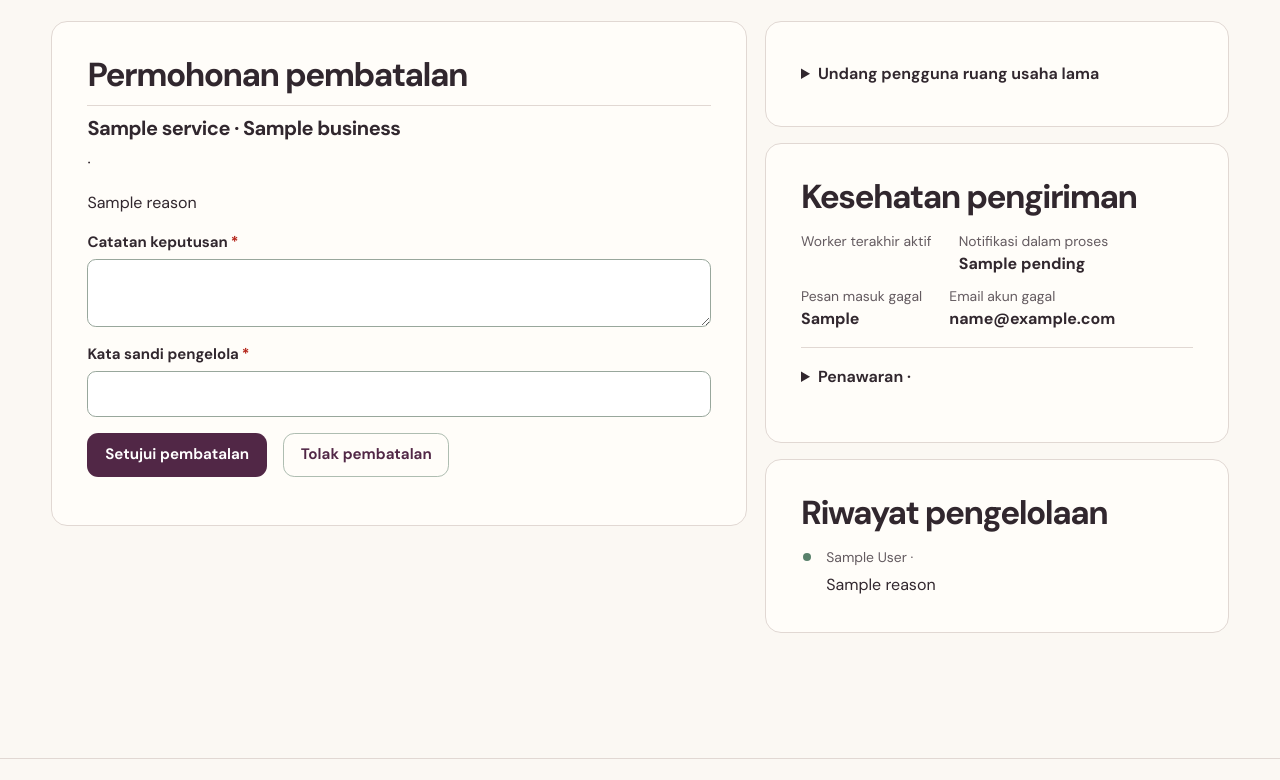
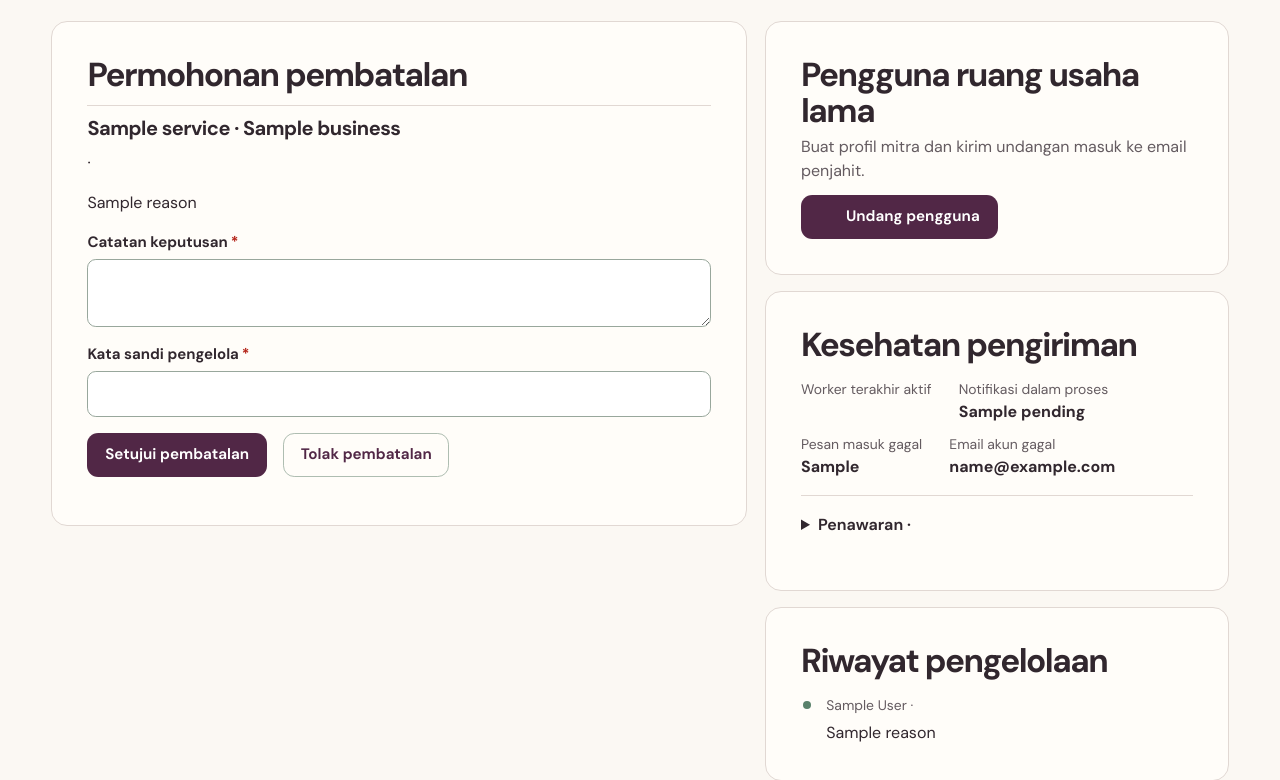
Before and after one commit to TheGoodEvil28/merajut, a Node project: template apps/marajut/views/operations-support.ejs in a window 1280 px wide. Shown: the part 194-974 px from the top of the page. Run offline with Node 20 templates, Linux system fonts and the light colour scheme; the template is opened without the code that fills it: most values are stand-ins (such as "Sample title", 1, 10 or a date in 2020).

Commit message:
feat(operations-support): replace collapsible form with modal for inviting users
* Updated the invite user functionality to use a modal dialog instead of a collapsible form.
* Improved user experience by providing a clearer interface for inviting old business users.
* Adjusted the invite form fields and added a cancel button for better usability.

```diff
--- a/apps/marajut/public/style.css
+++ b/apps/marajut/public/style.css
@@ -718,3 +718,7 @@ button.danger-outline:hover { color: #fff; background: var(--clay); border-color
   .studio-shell .nav-account form { width: 100%; }
   .studio-shell .site-header .nav-account .quiet { width: 100%; justify-content: flex-start; gap: .72rem; min-height: 44px; padding: .6rem .8rem; font-size: .95rem; }
 }
+
+/* Operasional: invite card stacks heading, text and the opener button. */
+.invite-card .section-caption { display: grid; justify-items: start; gap: .75rem; margin-bottom: 0; }
+.invite-card .section-caption p { margin-top: .35rem; }
--- a/apps/marajut/views/intake.ejs
+++ b/apps/marajut/views/intake.ejs
@@ -4,7 +4,7 @@
   AWAITING_HUMAN: 'Perlu ditangani', HUMAN: 'Sedang ditangani', RESOLVED: 'Percakapan selesai'
 }; %>
 <section class="section">
-  <% const backLink = user.role === 'provider' ? ['/workspace', 'Ringkasan Usaha'] : user.role === 'customer' ? ['/workspace', 'Pesanan Saya'] : user.manager ? ['/pengelola', 'Pesanan'] : null; %>
+  <% const backLink = user.role === 'provider' ? null : user.role === 'customer' ? ['/workspace', 'Pesanan Saya'] : user.manager ? ['/pengelola', 'Pesanan'] : null; %>
   <% if (backLink) { %><a class="back" href="<%= backLink[0] %>"><%= backLink[1] %></a><% } %>
   <div class="page-heading">
     <h1><%= user.role === 'customer' ? 'Simulasi WhatsApp' : 'Percakapan WhatsApp' %></h1>
--- a/apps/marajut/views/operations-support.ejs
+++ b/apps/marajut/views/operations-support.ejs
@@ -27,11 +27,16 @@
         </form>
       <% } %></details><% } %>
   </div><div class="stack">
-<details class="card"><summary>Undang pengguna ruang usaha lama</summary><form class="stack" action="/api/v1/management/invites" method="post">
-<label><span class="field-label">Nama usaha<span class="req" aria-hidden="true"></span></span><input name="name" required minlength="3" maxlength="80"></label><label><span class="field-label">Area layanan<span class="req" aria-hidden="true"></span></span><input name="area" required minlength="3" maxlength="100"></label>
+<section class="card invite-card"><div class="section-caption"><div><h2>Pengguna ruang usaha lama</h2><p class="muted">Buat profil mitra dan kirim undangan masuk ke email penjahit.</p></div>
+<button type="button" command="show-modal" commandfor="invite-dialog"><%- include('icon',{name:'plus'}) %>Undang pengguna</button></div></section>
+<dialog class="confirm-dialog form-dialog" id="invite-dialog" aria-labelledby="invite-title"><form class="confirm-panel" action="/api/v1/management/invites" method="post">
+<span class="confirm-icon" aria-hidden="true"><%- include('icon',{name:'inbox'}) %></span><h2 id="invite-title">Undang penjahit lama</h2>
+<p>Profil usaha dibuat sebagai draf, lalu undangan masuk dikirim ke email penjahit.</p>
+<label><span class="field-label">Nama usaha<span class="req" aria-hidden="true"></span></span><input name="name" required minlength="3" maxlength="80" autofocus></label><label><span class="field-label">Area layanan<span class="req" aria-hidden="true"></span></span><input name="area" required minlength="3" maxlength="100"></label>
 <label><span class="field-label">Cerita usaha<span class="req" aria-hidden="true"></span></span><textarea name="description" required minlength="10" maxlength="600"></textarea></label>
-<label><span class="field-label">Email penjahit<span class="req" aria-hidden="true"></span></span><input name="email" type="email" required maxlength="254"></label>
-<%- include('reauth') %><button>Kirim undangan</button></form></details>
+<label><span class="field-label">Email penjahit<span class="req" aria-hidden="true"></span></span><input name="email" type="email" required maxlength="254" autocomplete="off"></label>
+<%- include('reauth') %>
+<div class="confirm-actions"><button type="button" class="secondary" data-dialog-close>Batal</button><button>Kirim undangan</button></div></form></dialog>
 <section class="card"><h2>Kesehatan pengiriman</h2><dl class="terms">
 <div><dt>Worker terakhir aktif</dt><dd><%= health.heartbeat ? dateTime(health.heartbeat):'Belum ada kabar' %></dd></div>
 <div><dt>Notifikasi dalam proses</dt><dd><%= health.pending %></dd></div>
--- a/apps/marajut/views/provider-profile.ejs
+++ b/apps/marajut/views/provider-profile.ejs
@@ -1,6 +1,5 @@
 <%- include('header') %>
 <section class="section">
-  <a class="back" href="/workspace">Ringkasan Usaha</a>
   <div class="page-heading"><h1>Profil Usaha</h1>
     <% if (business.published) { %><a class="button secondary" href="/penjahit/<%= business.slug %>">Lihat profil publik</a><% } %>
   </div>
--- a/apps/marajut/views/services.ejs
+++ b/apps/marajut/views/services.ejs
@@ -1,6 +1,5 @@
 <%- include('header') %>
 <section class="section">
-  <a class="back" href="/workspace">Ringkasan Usaha</a>
   <div class="page-heading"><h1>Layanan Saya</h1>
     <% if (business.published) { %><a class="button secondary" href="/penjahit/<%= business.slug %>">Lihat profil publik</a><% } %></div>
   <p class="muted"><%= services.filter(service => service.active).length %> ditampilkan ·
--- a/scripts/pilot-browser-smoke.js
+++ b/scripts/pilot-browser-smoke.js
@@ -89,7 +89,7 @@ try {
   await signIn(staff,'operator@marajut.test');
   await checkScreen(staff,'management');
   await staff.getByRole('link',{name:'Operasional',exact:true}).click();
-  await staff.getByText('Undang pengguna ruang usaha lama',{exact:true}).click();
+  await staff.getByRole('button',{name:'Undang pengguna',exact:true}).click(); // opens the invite modal
   const invite=staff.locator('form').filter({has:staff.getByRole('button',{name:'Kirim undangan',exact:true})});
   const business='Jahit Uji '+tag;
   await invite.getByLabel('Nama usaha').fill(business);
```
Also changed, not shown: docs/TEST-RUN-GUIDEBOOK.md (+26 -0 lines).
